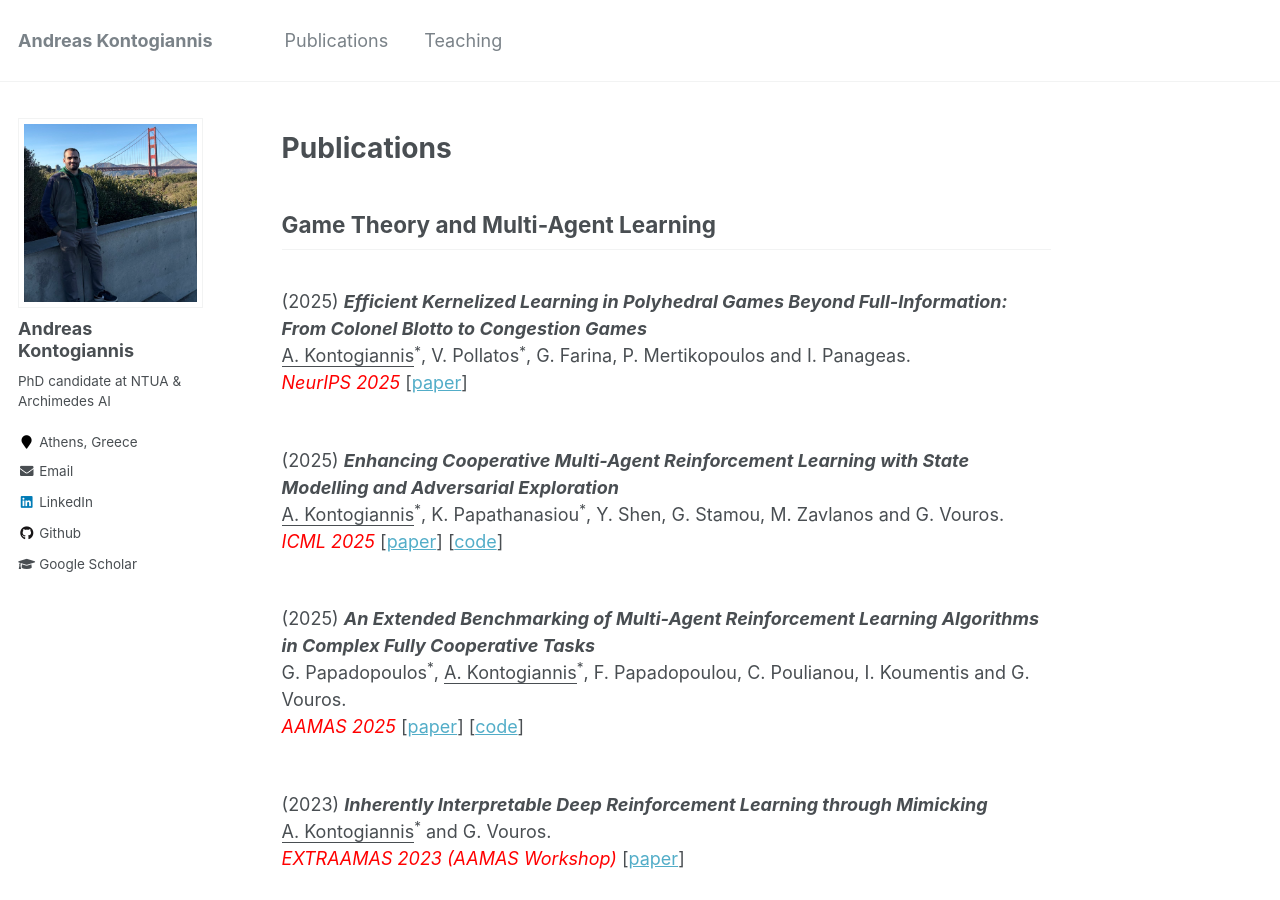
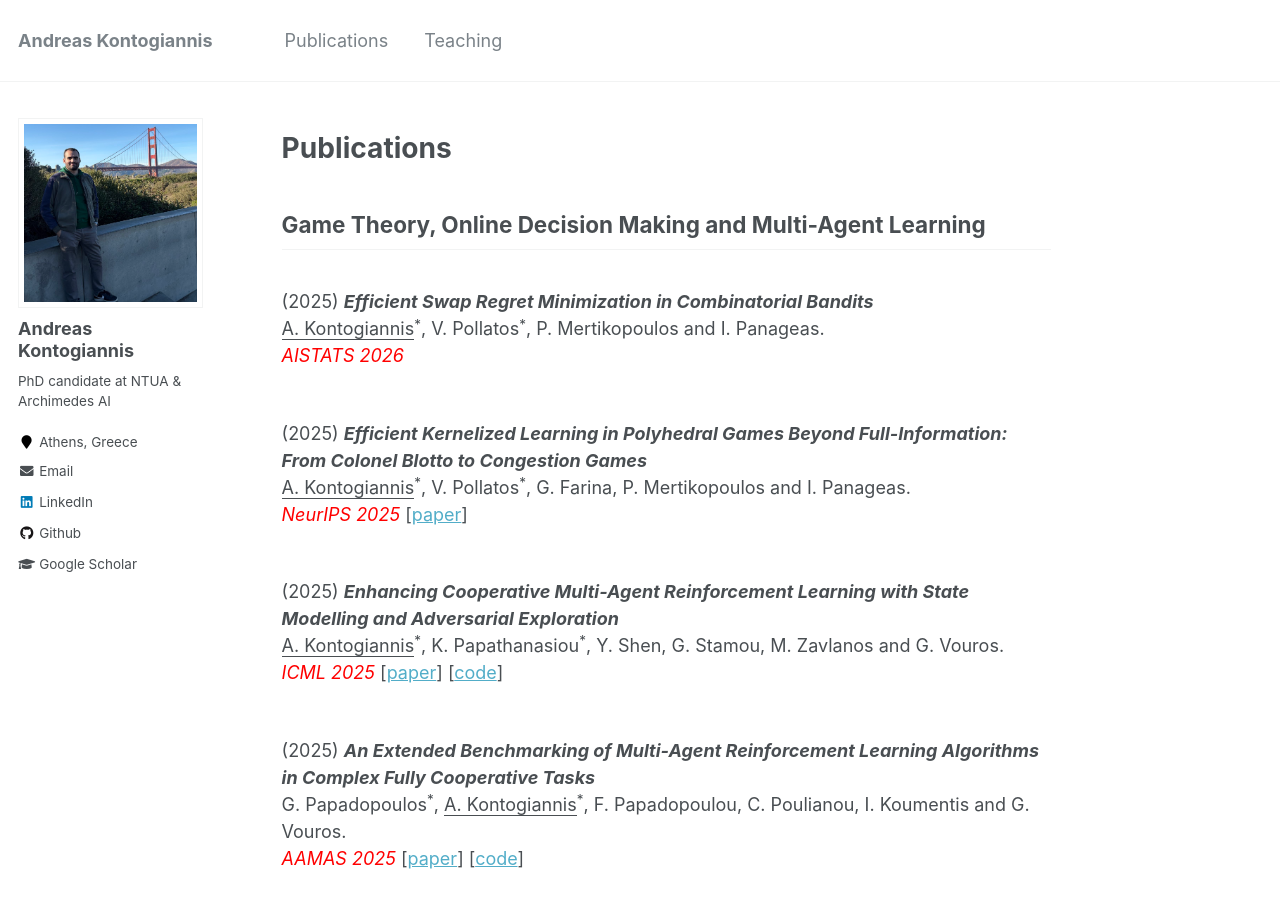
Before and after one commit to ddaedalus/ddaedalus.github.io, a Jekyll site: the page built from _pages/publications.md, in a window 1280 px wide and 900 px high. Built offline with Jekyll 4.4.1, drawn with Linux system fonts in a browser that asks for light colours.

Commit message:
Update publication titles and authors in markdown

```diff
--- a/_pages/publications.md
+++ b/_pages/publications.md
@@ -9,7 +9,15 @@ redirect_from:
 
 # Publications
 
-## Game Theory and Multi-Agent Learning
+## Game Theory, Online Decision Making and Multi-Agent Learning
+
+<br/>
+(2025) <i><b>
+Efficient Swap Regret Minimization in Combinatorial Bandits </b> </i>
+<br/>
+<u>A. Kontogiannis</u><sup>*</sup>, V. Pollatos<sup>*</sup>, P. Mertikopoulos and I. Panageas.
+<br/>
+_<font color="red">AISTATS 2026</font>_
 
 <br/>
 (2025) <i><b>
```
